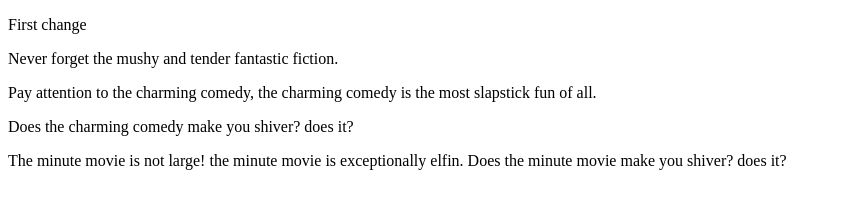
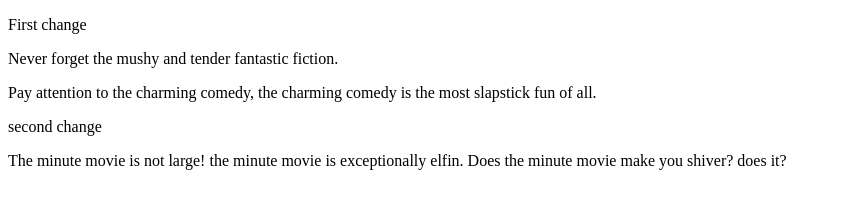
Before and after one commit to Doh1024/cpnt201-a3, a plain HTML site: page index.html in a window 1280 px wide. Shown: the whole page, without its empty margins (0-841 px from the left). Drawn offline with Linux system fonts and the light colour scheme.

Commit message:
changed line 13

```diff
--- a/index.html
+++ b/index.html
@@ -10,8 +10,7 @@
   <p>First change</p>
   <p>Never forget the mushy and tender fantastic fiction.</p>
   <p>Pay attention to the charming comedy, the charming comedy is the most slapstick fun of all.</p>
-  <p>Does the charming comedy make you shiver?
-    does it?</p>
+  <p>second change</p>
   <p>The minute movie is not large!
     the minute movie is exceptionally elfin.
     Does the minute movie make you shiver?
```
